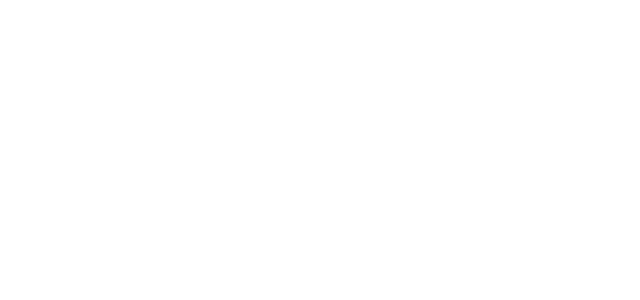
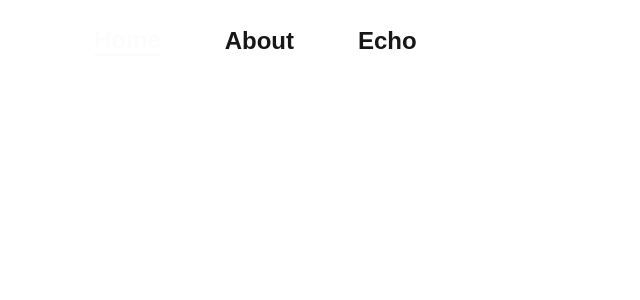
Before and after one commit to AhmedAbdullahFahim/echo-echo-echo, a Next.js app: page / in a window 1280 px wide. Shown: the top 300 px of the page, without its empty margins (152-792 px from the left). Built offline with nearby package versions, Linux system fonts and the light colour scheme.

Commit message:
feat: navbar

```diff
--- a/app/globals.css
+++ b/app/globals.css
@@ -5,7 +5,7 @@
 
 @media (prefers-color-scheme: dark) {
   :root {
-    --background: #0a0a0a;
+    --background: #292a2d;
     --foreground: #ededed;
   }
 }
--- a/app/layout.js
+++ b/app/layout.js
@@ -1,27 +1,29 @@
-import { Geist, Geist_Mono } from "next/font/google";
-import "./globals.css";
+import { Geist, Geist_Mono } from 'next/font/google'
+import './globals.css'
+import Navbar from '@/components/navbar'
 
 const geistSans = Geist({
-  variable: "--font-geist-sans",
-  subsets: ["latin"],
-});
+  variable: '--font-geist-sans',
+  subsets: ['latin'],
+})
 
 const geistMono = Geist_Mono({
-  variable: "--font-geist-mono",
-  subsets: ["latin"],
-});
+  variable: '--font-geist-mono',
+  subsets: ['latin'],
+})
 
 export const metadata = {
-  title: "Create Next App",
-  description: "Generated by create next app",
-};
+  title: 'Echo',
+  description: 'Echo, echo, echo',
+}
 
 export default function RootLayout({ children }) {
   return (
-    <html lang="en">
+    <html lang='en'>
       <body className={`${geistSans.variable} ${geistMono.variable}`}>
+        <Navbar />
         {children}
       </body>
     </html>
-  );
+  )
 }
--- /dev/null
+++ b/components/navbar/index.jsx
@@ -0,0 +1,44 @@
+'use client'
+import React from 'react'
+import styles from './index.module.css'
+import Image from 'next/image'
+import logo from '@/assets/images/rdi-logo.webp'
+import Link from 'next/link'
+import { usePathname } from 'next/navigation'
+
+const Navbar = () => {
+  const pathname = usePathname()
+  const navItems = [
+    {
+      title: 'Home',
+      href: '/',
+    },
+    {
+      title: 'About',
+      href: '/about',
+    },
+    {
+      title: 'Echo',
+      href: '/echo',
+    },
+  ]
+  console.log('pathname', pathname)
+
+  return (
+    <nav className={styles.nav}>
+      <Image src={logo} width={150} height={50} alt='logo' />
+      <ul>
+        {navItems.map((item) => (
+          <li
+            key={item.href}
+            className={pathname === item.href ? styles.activeLink : ''}
+          >
+            <Link href={item.href}>{item.title}</Link>
+          </li>
+        ))}
+      </ul>
+    </nav>
+  )
+}
+
+export default Navbar
--- /dev/null
+++ b/components/navbar/index.module.css
@@ -0,0 +1,33 @@
+.nav {
+  width: 100%;
+  padding: 1rem;
+  display: flex;
+  align-items: center;
+  gap: 5rem;
+
+  & img {
+    object-fit: contain;
+  }
+
+  & ul {
+    display: flex;
+    align-items: center;
+    gap: 4rem;
+    list-style-type: none;
+
+    & li {
+      font-size: 1.5rem;
+      font-weight: bold;
+      transition: color ease-in-out 200ms;
+
+      &:hover {
+        opacity: 0.7;
+      }
+    }
+
+    & .activeLink {
+      color: #fcfcfc;
+      border-bottom: 2px solid #fcfcfc;
+    }
+  }
+}
```
Also changed, not shown: app/about/page.js (+7 -0 lines), app/home/page.js (+7 -0 lines), assets/images/rdi-logo.webp (added).
